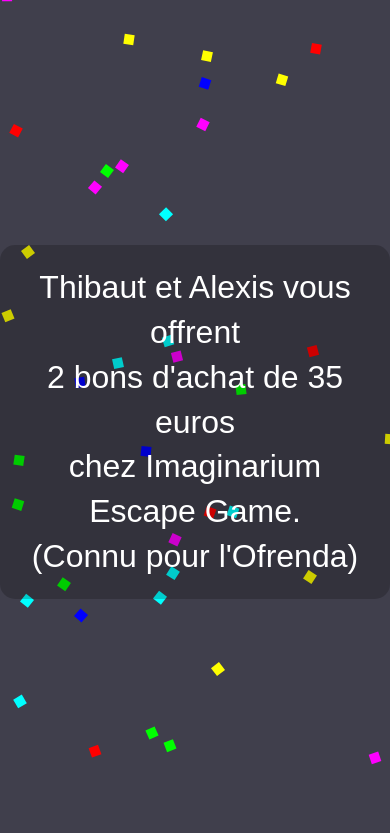
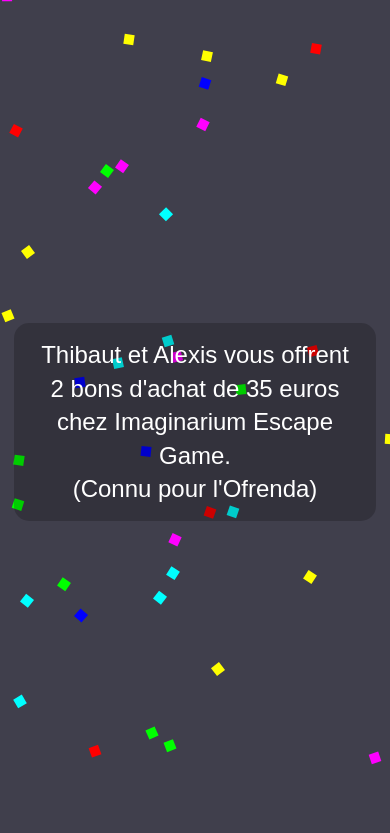
Before and after one commit to alexisdupont35/alexisdupont35.github.io, a plain HTML site: page party.html in a window 390 px wide. Shown: the top 833 px of the page. Drawn offline with Linux system fonts and the light colour scheme.

Commit message:
bigger message

```diff
--- a/party.html
+++ b/party.html
@@ -2,6 +2,7 @@
 <html>
 <head>
     <title>🎉 Surprise!</title>
+    <meta name="viewport" content="width=device-width, initial-scale=1.0">
     <style>
         body {
             font-family: sans-serif;
@@ -19,11 +20,19 @@
             text-align: center;
             font-size: 2em;
             max-width: 800px;
+            width: 90%;
             padding: 20px;
             background: rgba(0,0,0,0.2);
             border-radius: 15px;
             z-index: 1;
             line-height: 1.4;
+        }
+        @media (max-width: 768px) {
+            .message {
+                font-size: 1.5em;
+                padding: 15px;
+                width: 85%;
+            }
         }
         .confetti {
             position: absolute;
```
